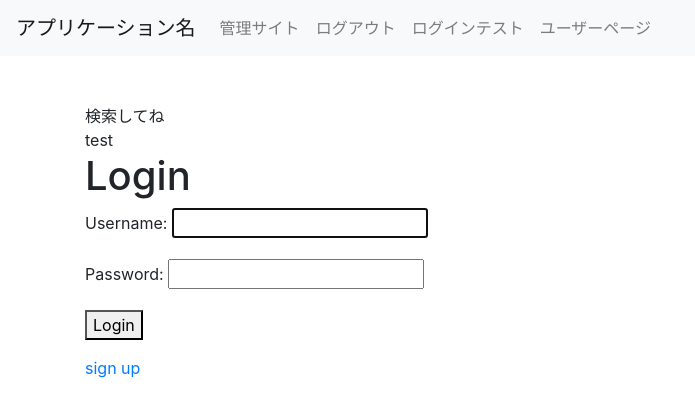
After one commit to otoge/south, a Django app: page /accounts/login/ in a window 1280 px wide. The commit adds this page. Shown: the top 417 px of the page, without its empty margins (0-695 px from the left). Run offline with Django 3.2, Linux system fonts and the light colour scheme; some libraries are stand-ins or nearby versions.

Commit message:
made login and Userpage

```diff
--- /dev/null
+++ b/accounts/admin.py
@@ -0,0 +1,3 @@
+from django.contrib import admin
+
+# Register your models here.
--- /dev/null
+++ b/accounts/apps.py
@@ -0,0 +1,5 @@
+from django.apps import AppConfig
+
+
+class AccountsConfig(AppConfig):
+    name = 'accounts'
--- /dev/null
+++ b/accounts/models.py
@@ -0,0 +1,3 @@
+from django.db import models
+
+# Create your models here.
--- /dev/null
+++ b/accounts/tests.py
@@ -0,0 +1,3 @@
+from django.test import TestCase
+
+# Create your tests here.
--- /dev/null
+++ b/accounts/urls.py
@@ -0,0 +1,12 @@
+from django.urls import path
+
+from . import views
+
+# set the application namespace
+# https://docs.djangoproject.com/en/2.0/intro/tutorial03/
+app_name = 'accounts'
+
+urlpatterns = [
+    # ex: /accounts/signup/
+    path('signup/', views.SignUpView.as_view(), name='signup'),
+]
--- a/app/templates/base.html
+++ b/app/templates/base.html
@@ -31,7 +31,21 @@
                     <a class="nav-link" href="{% url 'admin:index'%}">管理サイト</a>
                 </li>
                 <li class="nav-item">
-                    <a class="nav-link" href="{% url 'admin:logout'%}"">ログアウト</a>
+                    <a class="nav-link" href="{% url 'admin:logout'%}">ログアウト</a>
+                </li>
+                                <li class="nav-item">
+                    <a class="nav-link" href="{% url 'login'%}">ログインテスト</a>
+                </li>
+                    {% if user.is_authenticated %}
+                                <li class="nav-item">
+                    <a class="nav-link" href="{% url 'login'%}">ログイン成功</a>
+                </li>
+                               <li class="nav-item">
+                    <a class="nav-link" href="{% url 'logout'%}">{{user.name}}ログアウトしよう</a>
+                </li>
+                    {% endif %}
+                                            <li class="nav-item">
+                    <a class="nav-link" href="{% url 'user'%}">ユーザーページ</a>
                 </li>
             </ul>
         </div>
--- /dev/null
+++ b/app/templates/registration/login.html
@@ -0,0 +1,29 @@
+{% extends 'base.html' %}
+
+{% block title %}Login{% endblock %}
+
+{% block content %}
+<h1>Login</h1>
+<section class="common-form">
+    {% if form.errors %}
+    <p class="error-msg">Your username and password didn't match. Please try again.</p>
+    {% endif %}
+
+    {% if next %}
+    {% if user.is_authenticated %}
+    <p class="error-msg">Your account doesn't have access to this page. To proceed,
+        please login with an account that has access.</p>
+    {% else %}
+    <p class="error-msg">Please login to see this page.</p>
+    {% endif %}
+    {% endif %}
+
+    <form method="post" action="{% url 'login' %}">
+        {% csrf_token %}
+        {{ form.as_p }}
+        <button type="submit" class="submit">Login</button>
+        <input type="hidden" name="next" value="{{ next }}"/>
+    </form>
+</section>
+<a href="{% url 'accounts:signup' %}">sign up</a>
+{% endblock %}
--- a/app/urls.py
+++ b/app/urls.py
@@ -1,8 +1,10 @@
 from django.urls import path
-from .views import home_page, ItemDetailView, ItemFilterView
+from .views import home_page, ItemDetailView, ItemFilterView, MyView
+
 
 
 urlpatterns = [
     path("", ItemFilterView.as_view(), name="home"),
     path('detail/<int:pk>/', ItemDetailView.as_view(), name='detail'),
+    path('user', MyView.as_view(), name='user'),
 ]
--- a/south_scripts/settings.py
+++ b/south_scripts/settings.py
@@ -33,6 +33,8 @@
 # Application definition
 
 INSTALLED_APPS = [
+    'accounts.apps.AccountsConfig',
+    "app",
     'django.contrib.admin',
     'django.contrib.auth',
     'django.contrib.contenttypes',
@@ -40,7 +42,7 @@
     'django.contrib.messages',
     'django.contrib.staticfiles',
     'crispy_forms',
-    "app",
+
 ]
 
 MIDDLEWARE = [
@@ -128,3 +130,5 @@
 )
 
 CRISPY_TEMPLATE_PACK = 'bootstrap4'
+
+LOGIN_REDIRECT_URL = '/'
--- a/south_scripts/urls.py
+++ b/south_scripts/urls.py
@@ -19,4 +19,6 @@
 urlpatterns = [
     path('admin/', admin.site.urls),
     path('', include('app.urls')),
+    path('accounts/', include('django.contrib.auth.urls')),
+    path('accounts/', include('accounts.urls')),
 ]
```
Also changed, not shown: accounts/templates/accounts/signup.html (added, +12 -0 lines), accounts/views.py (added, +9 -0 lines), app/templates/registration/logged_out.html (added, +9 -0 lines), app/templates/user.html (added, +10 -0 lines), app/views.py (+9 -0 lines), accounts/__init__.py (added), accounts/migrations/__init__.py (added), db.sqlite3.
